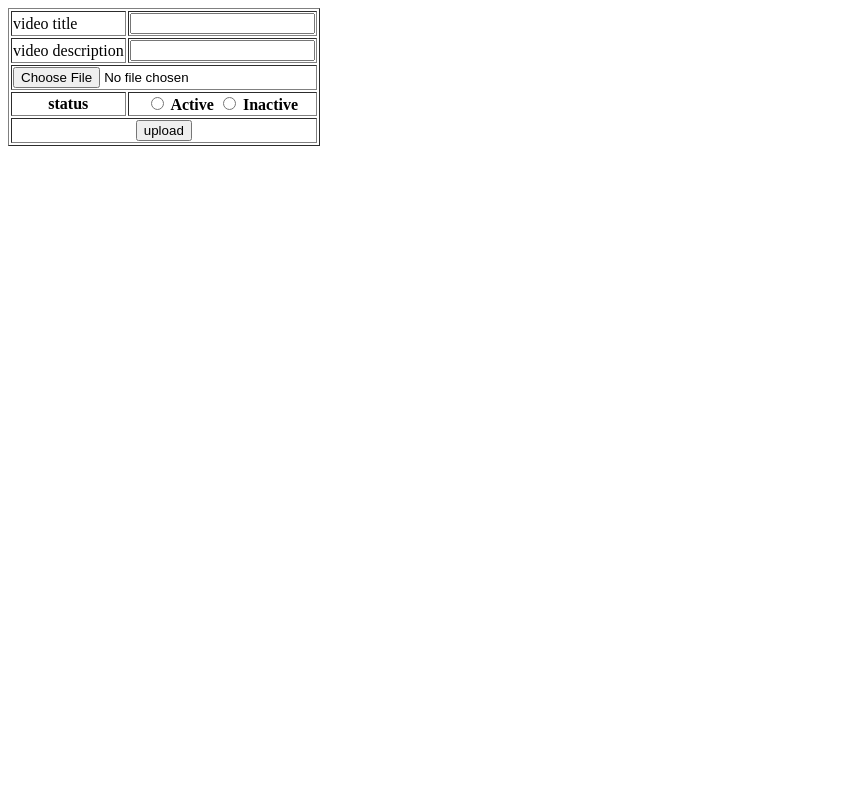
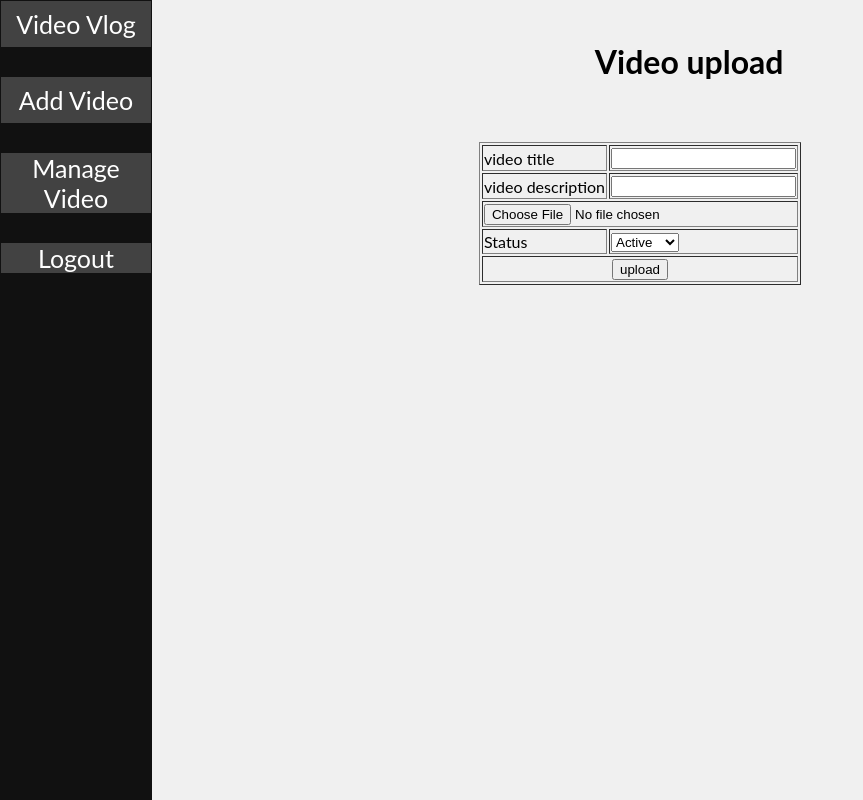
Before and after one commit to riken4/video_vlog, a PHP site: page /project_2/admin/edit_video.php in a window 1280 px wide. Shown: the whole page, without its empty margins (0-863 px from the left). Run offline with PHP 8.4, Linux system fonts and the light colour scheme; data that the repository does not hold is empty.

Commit message:
edit code

```diff
--- a/admin/edit_video.php
+++ b/admin/edit_video.php
@@ -1,44 +1,248 @@
 <!DOCTYPE html>
 <html lang="en">
+
 <head>
-    <title>User Information Form</title>
-    <style>
+  <?php
+  if (isset($_GET['video_id'])) {
+    include '../config.php';
 
-    </style>
+    $video_id = $_GET['video_id'];
+
+    $select_video = "select * from videos where video_id='$video_id'";
+    $result_select = mysqli_query($conn, $select_video);
+    if (mysqli_num_rows($result_select)) {
+      while ($row = mysqli_fetch_assoc($result_select)) {
+        $v_id = $row['video_id'];
+        $v_title = $row['video_title'];
+        $v_dec = $row['video_description'];
+      }
+    }
+  }
+
+  ?>
+
+  <title>Video upload</title>
+  <?php
+  include ("../config.php");
+  if (isset($_POST['but_upload'])) {
+    $maxsize = 262144000;//25mb
+    $video_title = $_POST['video_title'];
+    $v_des = $_POST['video_description'];
+    $status = $_POST['status'];
+    $name = $_FILES['file']['name'];
+    $target_dir = "../videos/";
+    $target_file = $target_dir . $_FILES["file"]["name"];
+
+
+
+    //select file type
+    $videoFileType = strtolower(pathinfo($target_file, PATHINFO_EXTENSION));
+
+    //valid file extensions
+    $extensions_arr = array("mp4", "ogg", "avi", "3gp", "mov", "mpeg", "mp4v", ".JPG");
+
+    //check extesnsion
+    if (in_array($videoFileType, $extensions_arr)) {
+
+      //check file size
+      if (($_FILES['file']['size'] >= $maxsize) || ($_FILES["file"]['size'] == 0)) {
+        echo "file too large. File must be less than 25MB.";
+      } else {
+        //supload
+        if (move_uploaded_file($_FILES['file']['tmp_name'], $target_file)) {
+          //Insert record
+          $sql = "UPDATE videos set video_title='$video_title', video_description='$v_des', status='$status' where video_id ='$video_id'";
+
+          mysqli_query($conn, $sql);
+          echo "<center> upload successfully. </center>";
+        }
+      }
+
+    } else {
+      echo "<center> invalid file extension.</center>";
+    }
+  }
+  ?>
+
 </head>
+<style>
+  body {
+    font-family: "Lato", sans-serif;
+    background-color: #f0f0f0;
+  }
+
+  main {
+    margin: 20px;
+  }
+
+  .h1 {
+    text-align: ;
+  }
+
+
+
+
+
+
+
+
+  .sidenav {
+    height: 100%;
+    width: 150px;
+    position: fixed;
+    z-index: 1;
+    top: 0;
+    left: 0;
+    background-color: #111;
+    overflow-x: hidden;
+    padding-top: 20px;
+
+
+  }
+
+  .sidenav a {
+
+    text-decoration: none;
+    font-size: 25px;
+    color: #fff;
+    display: block;
+    background-color: #424242;
+
+  }
+
+  .sidenav {
+    text-align: center;
+    padding: 1px 1px 1px 1px;
+    text-decoration: none;
+    font-size: 25px;
+    color: #fff;
+    display: block;
+  }
+
+  .sidenav a:hover {
+    color: #f1f1f1;
+
+  }
+
+  .das {
+    text-align: center;
+    padding: 8px;
+    font-size: 16px;
+
+    background-color: #424242;
+
+  }
+
+  .upload {
+    text-align: center;
+    padding: 8px;
+    font-size: 16px;
+
+    background-color: #424242;
+
+
+
+
+
+    @media screen and (max-height: 450px) {
+      .sidenav {
+        padding-top: 15px;
+      }
+
+      .sidenav a {
+        font-size: 18px;
+      }
+    }
+
+    .login {
+      padding: 10px;
+      margin-top: 480px;
+
+    }
+
+    .logout {
+      padding: 10px;
+      margin-top: 400px;
+
+    }
+
+
+
+    .content {
+
+      position: absolute;
+      top: 50px;
+      right: 50px;
+      width: 200px;
+      height: 100px;
+      border: 3px solid #73AD21;
+
+    }
+
+    .videotitle {
+      margin-left: 500px;
+      padding-left: 50px;
+    }
+</style>
+
 <body>
-<table border>
+  <main>
+    <div class="sidenav">
+
+      <a class="das" href="./admin_dashboard.php">Video Vlog</a></li><br>
+
+      <a class="upload" href="./upload.php">Add Video</a></li><br>
+      <a href="./video_edit.php">Manage Video</a><br>
+
+
+      <a class="logout" href="http://localhost/project_2/login.php">Logout </a></li>
+
+    </div>
+    <div class="content" style="margin-left:45%;padding:1px 16px;height:100px;">
+      <h1>Video upload</h1>
+
+      <form method="post" action="" enctype="multipart/form-data">
+  </main>
+  <center>
+    <table border>
       <!-- <label for="">u_name: <?php
       session_start();
-      if (isset ($_SESSION["username"])) {
+      if (isset($_SESSION["username"])) {
         echo $_SESSION["username"];
       }
       ?></label> -->
 
       <tr>
-        <center>
+
+        <div class='videotitle'>
           <td>video title
-        </center>
-        </td>
+
+          </td>
+        </div>
 
         <center>
-          <td> <input type="text" name="video_title" value="<?php echo $row['video_title']; ?>" >
+          <td> <input type="text" name="video_title" value='<?php echo $v_title ?>'>
         </center><br></td>
       <tr>
         <td><label for="">video description</label>
-        <td><input type="text" name="video_description"></td>
+        <td><input type="text" name="video_description" value='<?php echo $v_dec ?>'></td>
         </td>
       </tr>
       <tr>
         <td colspan="2">
-    <input style="" type='file' name='file'>
-</td>
+          <input style="" type='file' name='file'>
+        </td>
       </tr>
-      <tr>
-        <th>status</th>
-        <th> <input type="radio" name="fav_language" id="" value="Active"> <label for="">Active</label>
-          <input type="radio" name="fav_language" id="" value="Inactive"> <label for="">Inactive</label>
-      </tr>
+      <td><label for="">Status</label>
+      <td><select name="status" id="">
+          <option value="1">
+            Active
+          </option>
+          <option value="0">
+            Inactive
+          </option>
+        </select></td>
+      </td>
       </th>
 
       </tr>
@@ -50,20 +254,8 @@
 
     </table>
     </form>
-    <?php
-    include '../config.php';
-    if(isset($_POST['edit'])){
-        $video_title = $_POST['video_title'];
-        $v_des = $_POST['video_description'];
-        $comment = $_POST['comment'];
-        move_uploaded_file($temp, $folder);
-        $sid=$_GET['video_id'];
-        $sql="UPDATE videos set videos(video_title,video_description,name,location,comment) VALUES('" . $video_title . "','" . $v_des . "','" . $name . "','" . $target_file . "','" . $comment . "')";
-            echo "edited successfully";
-        }
+    </div>
 
+</body>
 
-
-    ?>
-</body>
 </html>
```
Also changed, not shown: admin/comment.php (+5 -5 lines), admin/edit.php (deleted, +0 -70 lines), admin/readvideoes.php (+14 -11 lines), admin/status.php (deleted, +0 -9 lines), admin/upload.php (+16 -9 lines), admin/video_edit.php (+22 -17 lines), session.php (deleted).
